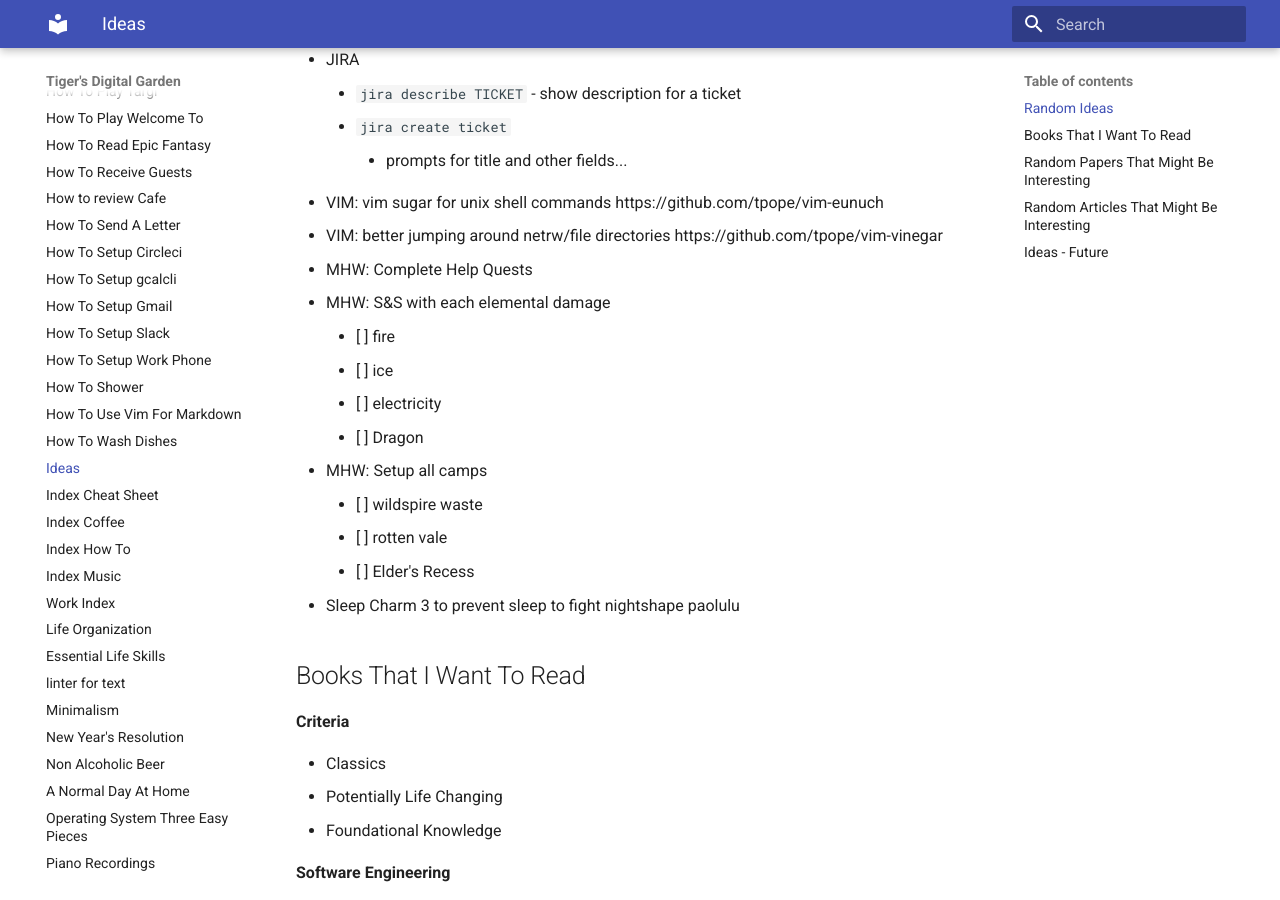
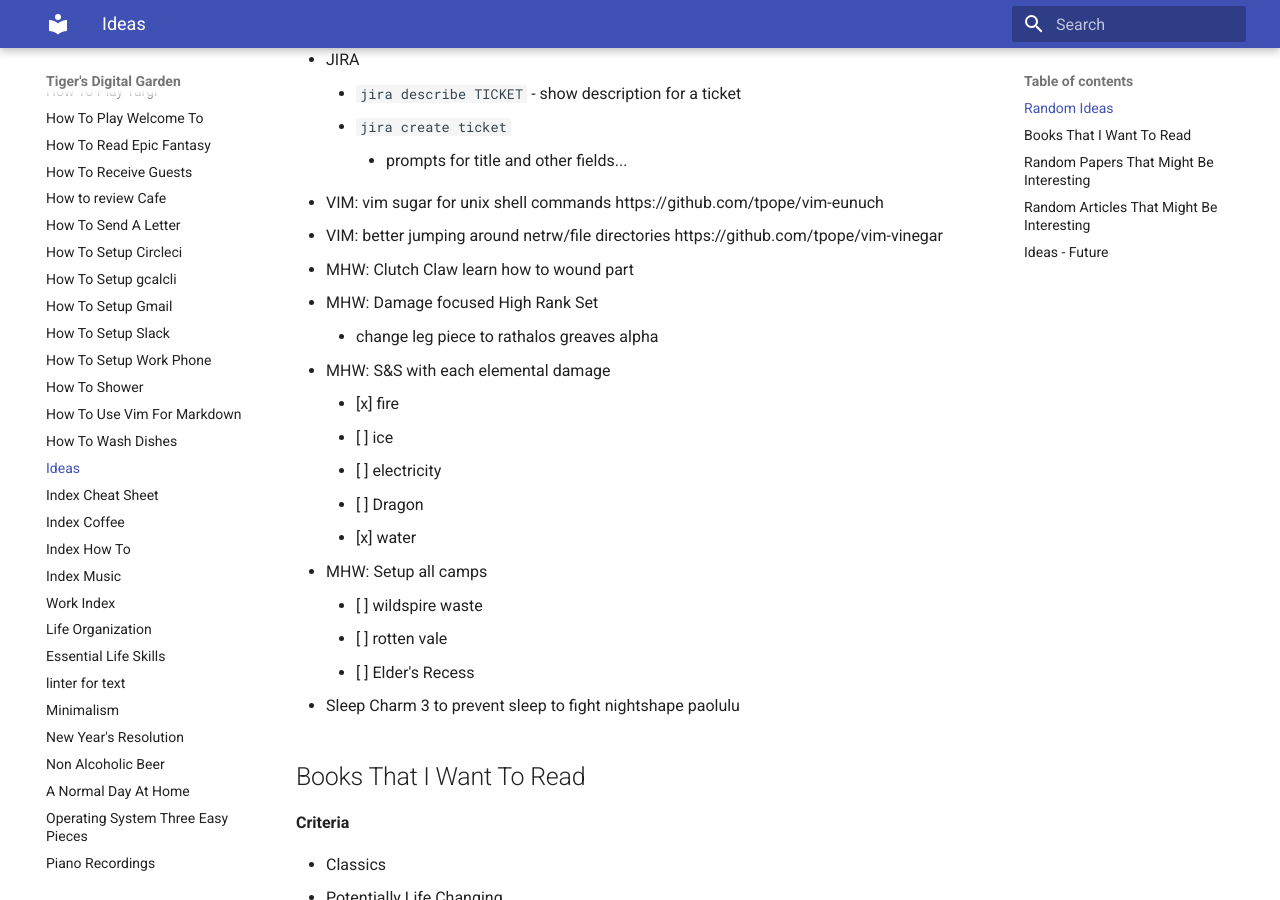
Before and after one commit to ynotstartups/notes, an MkDocs documentation site: the page built from notes/ideas.md, in a window 1280 px wide and 900 px high, scrolled down 409 px. Built offline with MkDocs 1.6.1 and Material for MkDocs 9.7.7, drawn with Linux system fonts in a browser that asks for light colours.

Commit message:
add idea for mhw

```diff
--- a/notes/ideas.md
+++ b/notes/ideas.md
@@ -14,12 +14,15 @@ We need to find out the fundamental theme of these ideas and then perhaps we can
     - prompts for title and other fields...
 - VIM: vim sugar for unix shell commands https://github.com/tpope/vim-eunuch
 - VIM: better jumping around netrw/file directories https://github.com/tpope/vim-vinegar
-- MHW: Complete Help Quests
+- MHW: Clutch Claw learn how to wound part
+- MHW: Damage focused High Rank Set
+  - change leg piece to rathalos greaves alpha
 - MHW: S&S with each elemental damage
-  - [ ] fire
+  - [x] fire
   - [ ] ice
   - [ ] electricity
   - [ ] Dragon
+  - [x] water
 - MHW: Setup all camps
   - [ ] wildspire waste
   - [ ] rotten vale
```
